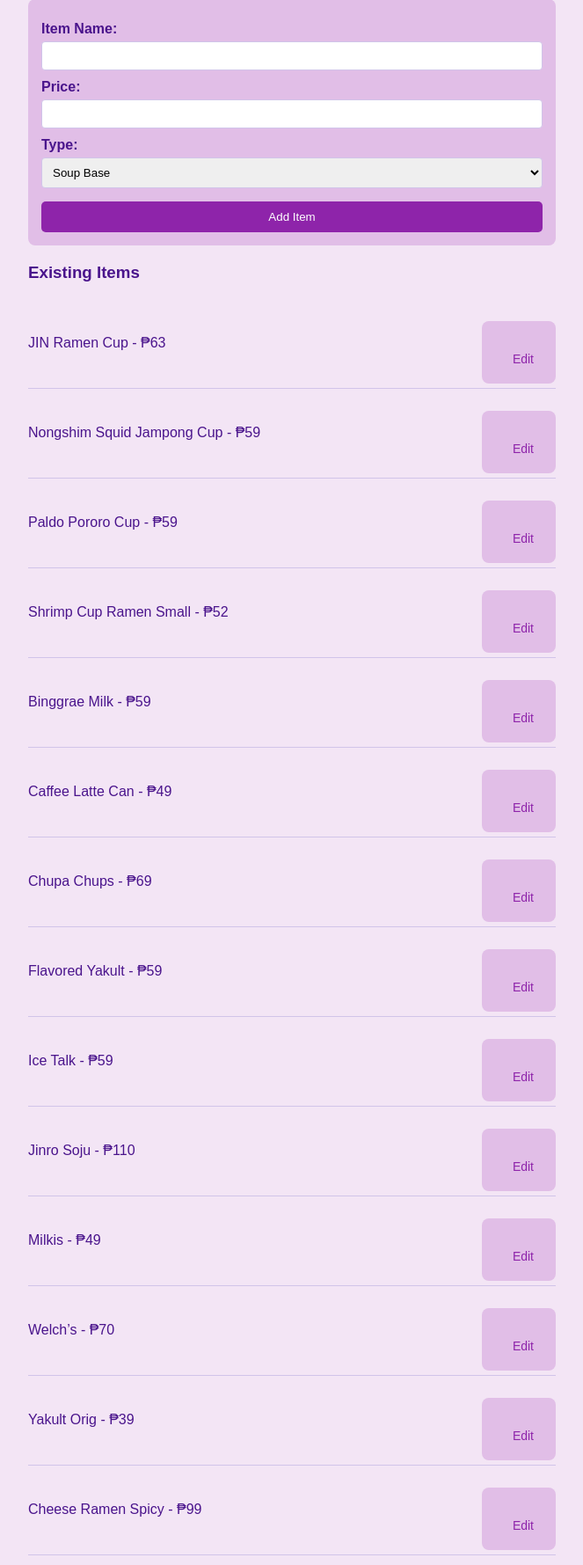
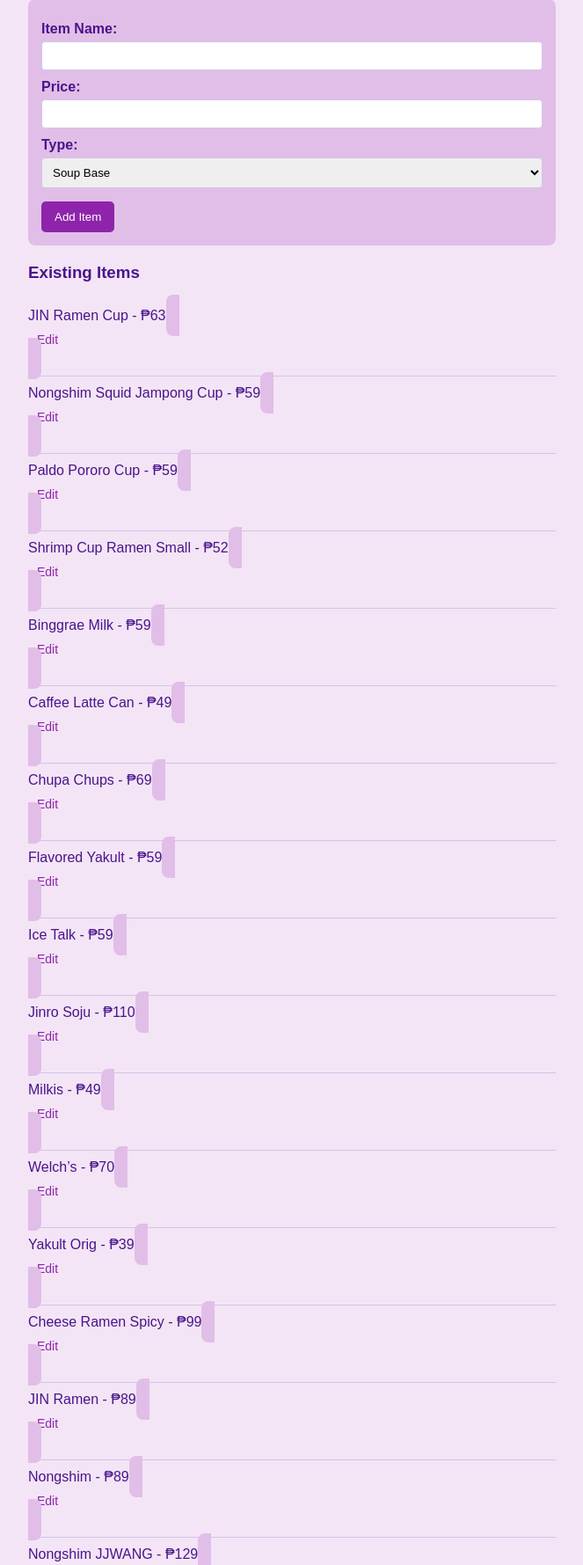
Before and after one commit to skullmatrix/HnSRamyeon, a Flask app: page /add_item in a window 1280 px wide. Shown: the part 150-1929 px from the top of the page at 88% size, without its empty margins (308-971 px from the left). Run offline with Flask 2, Linux system fonts and the light colour scheme; data comes from the database, SQL or seed files in the repository.

Commit message:
Update add_item.html

```diff
--- a/templates/add_item.html
+++ b/templates/add_item.html
@@ -52,17 +52,14 @@
             border: none;
             border-radius: 5px;
             cursor: pointer;
-            width: 100%; /* Set width to auto for the button */
+            width: auto; /* Set width to auto for the button */
         }
         .item-list {
             margin-top: 20px;
         }
         .item-entry {
-            display: flex;
-            justify-content: space-between;
-            align-items: center;
             border-bottom: 1px solid #d1c4e9;
-            padding: 5px 0; /* Reduce padding for item entries */
+            padding: 10px 0; /* Reduced padding for item entries */
         }
         .edit-button {
             padding: 5px 10px; /* Smaller padding */
@@ -71,8 +68,9 @@
             border: none; /* No border */
             font-size: 14px;
             cursor: pointer;
-            margin-left: 10px; /* Space between item name and button */
-            width: auto; /* Width set to auto */
+            margin-top: 5px; /* Space above the button */
+            display: block; /* Ensure the button takes full width */
+            width: fit-content; /* Fit the button to the text */
         }
     </style>
 </head>
```
